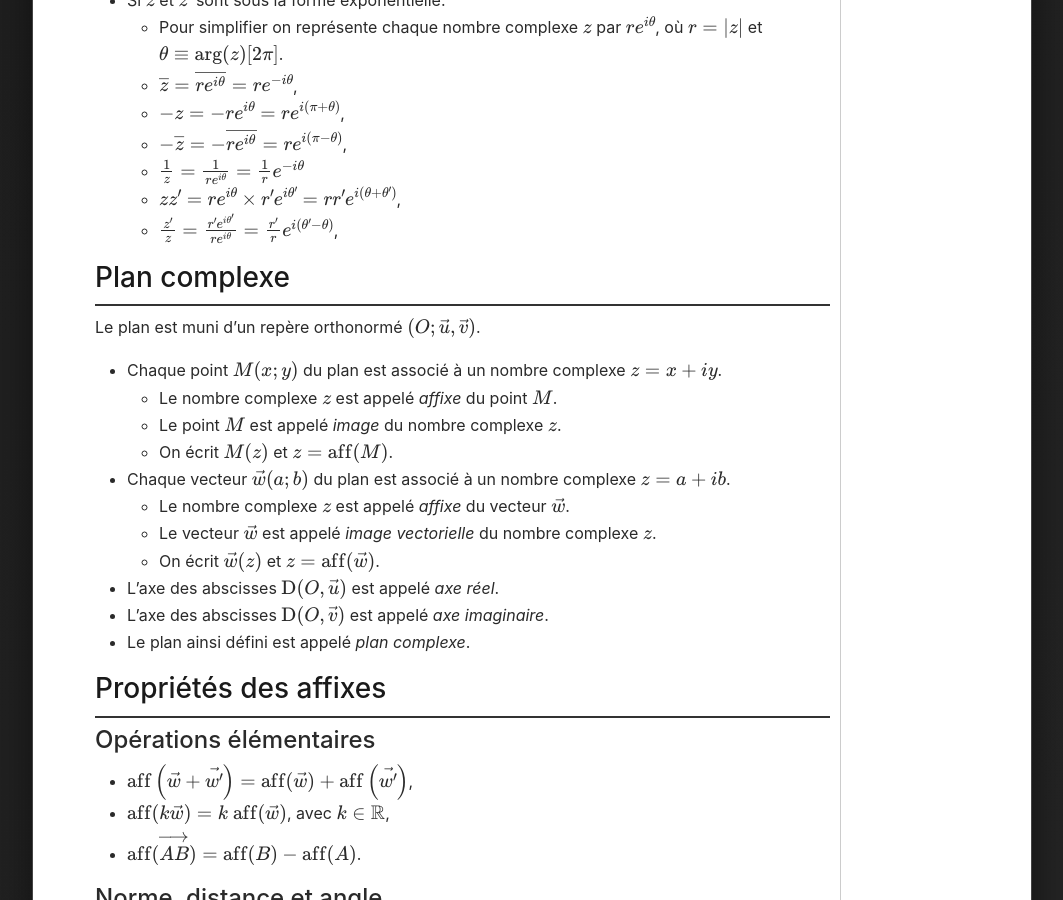
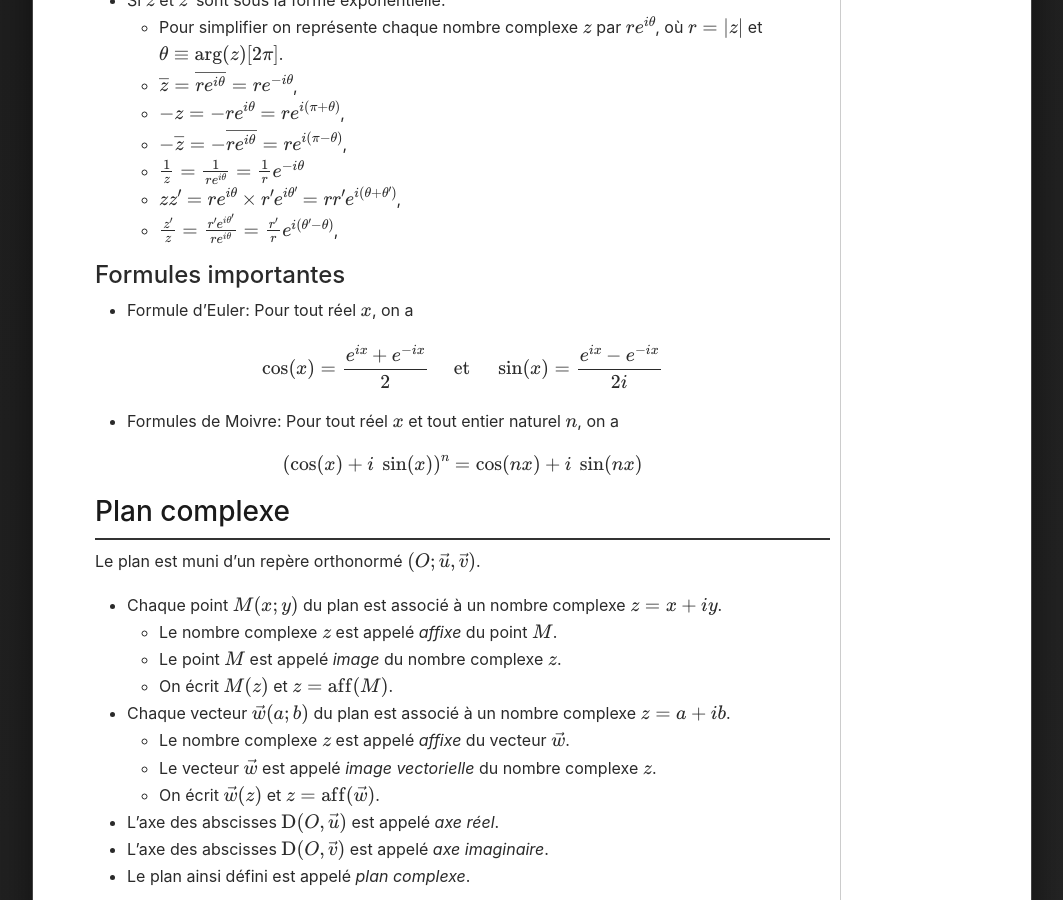
Before and after one commit to learninmath/learninmath.github.io, a Jekyll site: the page built from _2bpc/chapitre8.md, in a window 1280 px wide and 900 px high, scrolled down 1888 px. Shown: the whole window, without its empty margins (108-1171 px from the left). Built offline with Jekyll 4.4.1, drawn with Linux system fonts in a browser that asks for light colours.

```diff
--- a/_2bpc/chapitre8.md
+++ b/_2bpc/chapitre8.md
@@ -73,6 +73,23 @@ $i\mathbb{R}=\lbrace ib\ /\ b\in\mathbb{R}\text{ et }i^2=-1\rbrace$.
     * $\frac{1}{z} = \frac{1}{re^{i\theta}} = \frac{1}{r}e^{-i\theta}$
     * $zz' = re^{i\theta}\times r'e^{i\theta'} = rr'e^{i(\theta+\theta')}$,
     * $\frac{z'}{z} = \frac{r'e^{i\theta'}}{re^{i\theta}} = \frac{r'}{r}e^{i(\theta'-\theta)}$,
+
+#### Formules importantes
+
+* Formule d'Euler: Pour tout réel $x$, on a
+
+$$
+\cos(x) = \frac{e^{ix}+e^{-ix}}{2}
+\quad\text{ et }\quad
+\sin(x) = \frac{e^{ix}-e^{-ix}}{2i}
+$$
+
+* Formules de Moivre: Pour tout réel $x$ et tout entier naturel $n$, on a
+
+$$
+\left(\cos(x) + i\ \sin(x)\right)^n
+=\cos(nx) + i\ \sin(nx)
+$$
 
 ### Plan complexe
 
```
